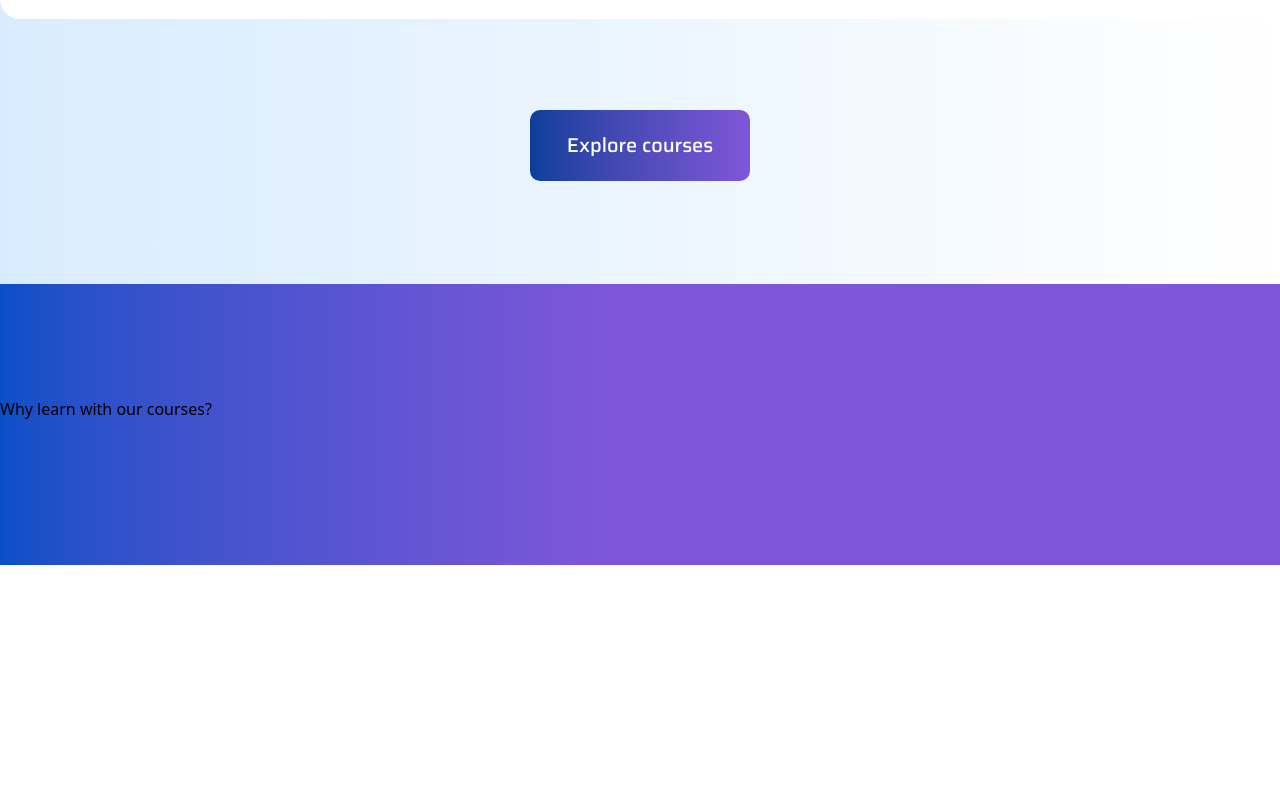
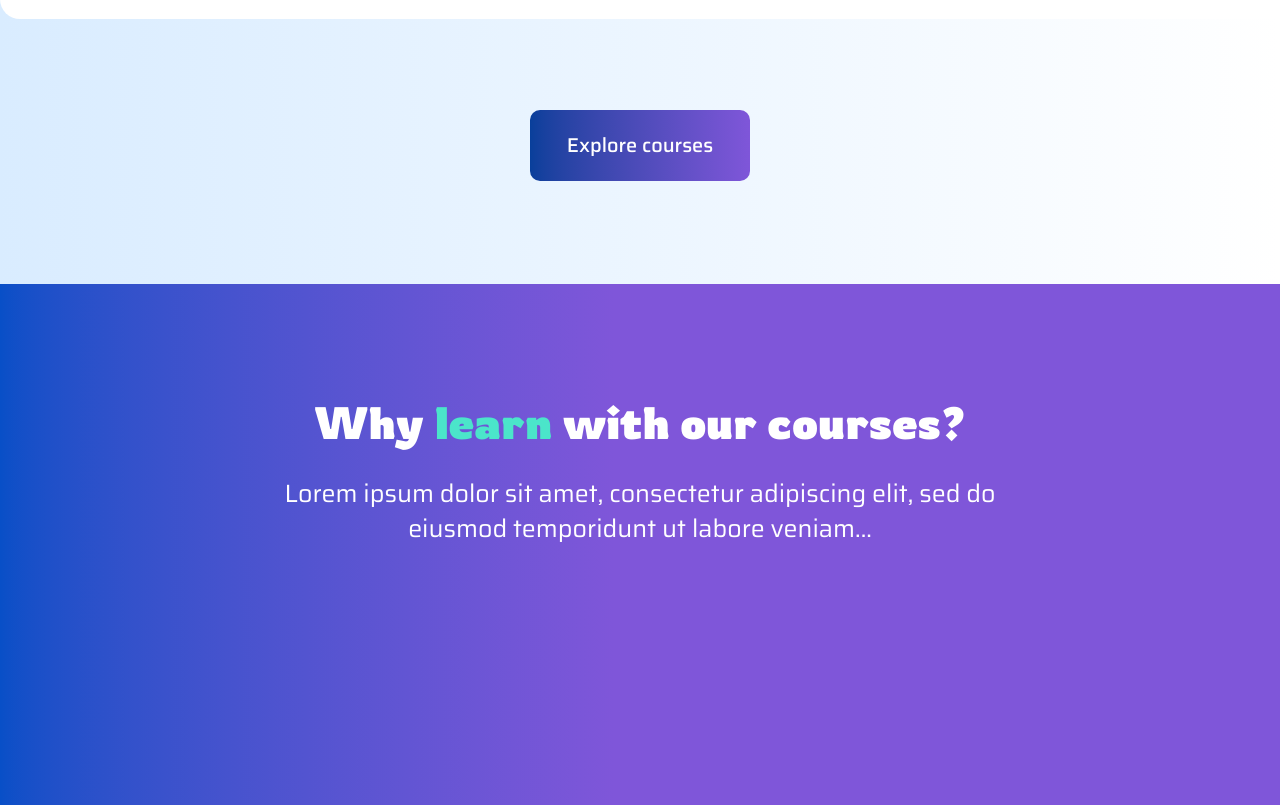
Before and after one commit to shoumen-shomu/edujarr, a Next.js app: page / in a window 1280 px wide. Shown: the part 2553-3358 px from the top of the page. Before the commit the page ends 3118 px from the top, so only its background shows below. Built offline with nearby package versions, Linux system fonts and the light colour scheme.

Commit message:
heading style sdded

```diff
--- a/src/app/layouts/home/Learn.jsx
+++ b/src/app/layouts/home/Learn.jsx
@@ -4,11 +4,22 @@ import React from "react";
 const Learn = () => {
   return (
     <>
-      <section className="bg-gradient-to-r from-[#084FC7] via-[#7F56D9] via-[48%] to-[#7F56D9] pt-28.25 pb-36 ">
+      <section className="bg-linear-to-r from-[#084FC7] via-[#7F56D9] via-48% to-[#7F56D9] pt-28.25 pb-36 ">
         <Container>
-          <div className="">
-            <h2>Why <span>learn</span> with our courses?</h2>
+          <div className="text-center mb-28.75">
+            <h2 className="font-rowdies font-bold text-[45px] text-white leading-12.5 pb-7.25">
+              Why{" "}
+              <span className="font-rowdies font-bold text-[45px] text-[#4BE5CA] leading-12.5">
+                learn
+              </span>{" "}
+              with our courses?
+            </h2>
+            <p className="font-saira font-normal text-[25px] text-white leading-8.75 w-182 mx-auto">
+              Lorem ipsum dolor sit amet, consectetur adipiscing elit, sed do
+              eiusmod temporidunt ut labore veniam...
+            </p>
           </div>
+          <div className=""></div>
         </Container>
       </section>
     </>
```
